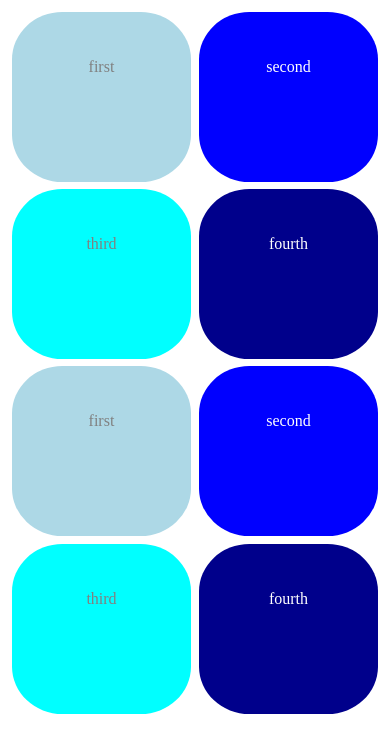
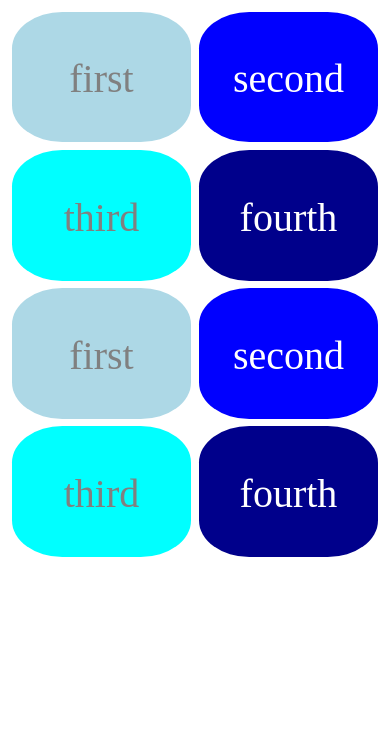
Before and after one commit to Paul-Hess/media_query, a plain HTML site: page index.html in a window 390 px wide. Drawn offline with Linux system fonts and the light colour scheme.

Commit message:
add rendering support for mobile devices

```diff
--- a/index.html
+++ b/index.html
@@ -2,6 +2,7 @@
 <html>
 	<head>
 		<title>test</title>
+		<meta name="viewport" content="width=device-width">
 		<link rel="stylesheet" type="text/css" href="styles.css" media="all">
 	</head>
 	<body>
--- a/styles.css
+++ b/styles.css
@@ -1,13 +1,14 @@
 
 
 .wrap div{
+	font-size: 60px;
 	color: gray;
 	width: 22.5%;
 	float: left;
 	text-align: center;
-	height: 140px;
+	height: 100%;
 	margin: 1.125%;
-	padding-top: 8%;
+	padding-top: 0%;
 	border: 0px solid white;
 	border-radius: 28%;
 }
@@ -34,10 +35,12 @@
 		media queries
  ================================================================================= */
 
- @media screen and ( max-width: 480px ) {
+ @media only screen and ( max-width: 768px ) {
 	.wrap div {
 		width: 48%;
+		font-size: 40px;
 		margin: 1%;
+		padding-top: 1%;
 		border: 0px solid white;
 		border-radius: 28%;
 
```
